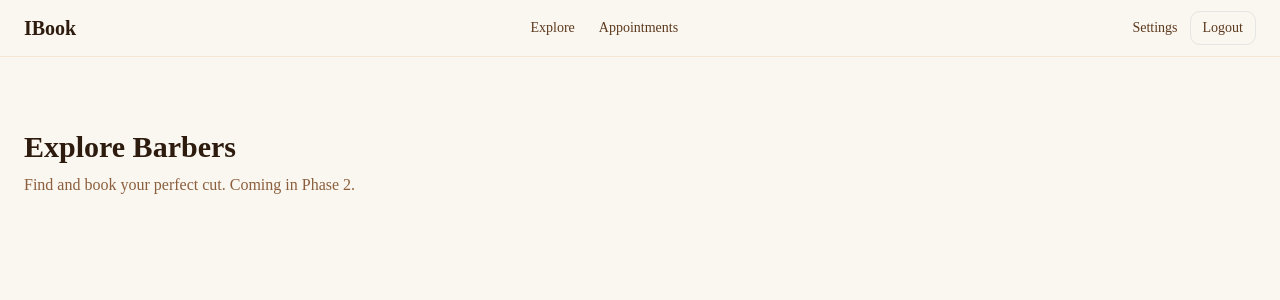
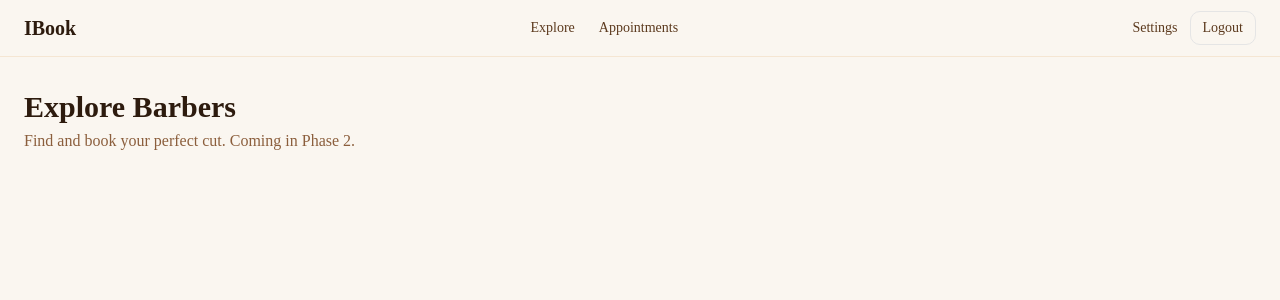
Before and after one commit to tabassum-allamova/IBook, a Next.js app in the folder frontend/: page /customer/explore in a window 1280 px wide. Shown: the top 300 px of the page. Built offline with nearby package versions, Linux system fonts and the light colour scheme.

Commit message:
fixed page header spacing

```diff
--- a/frontend/src/app/barber/dashboard/page.tsx
+++ b/frontend/src/app/barber/dashboard/page.tsx
@@ -1,10 +1,12 @@
 export default function BarberDashboardPage() {
   return (
-    <div className="py-2">
-      <h1 className="text-3xl font-bold text-ibook-brown-900">Your Appointments</h1>
-      <p className="mt-2 text-ibook-brown-500">
-        Manage your upcoming appointments. Coming in Phase 3.
-      </p>
+    <div>
+      <div className="mb-8">
+        <h1 className="text-3xl font-bold text-ibook-brown-900">Your Appointments</h1>
+        <p className="mt-1 text-ibook-brown-500">
+          Manage your upcoming appointments. Coming in Phase 3.
+        </p>
+      </div>
     </div>
   )
 }
--- a/frontend/src/app/customer/explore/page.tsx
+++ b/frontend/src/app/customer/explore/page.tsx
@@ -1,10 +1,12 @@
 export default function ExplorePage() {
   return (
-    <div className="py-10">
-      <h1 className="text-3xl font-bold text-ibook-brown-900">Explore Barbers</h1>
-      <p className="mt-2 text-ibook-brown-500">
-        Find and book your perfect cut. Coming in Phase 2.
-      </p>
+    <div>
+      <div className="mb-8">
+        <h1 className="text-3xl font-bold text-ibook-brown-900">Explore Barbers</h1>
+        <p className="mt-1 text-ibook-brown-500">
+          Find and book your perfect cut. Coming in Phase 2.
+        </p>
+      </div>
     </div>
   )
 }
--- a/frontend/src/app/owner/overview/page.tsx
+++ b/frontend/src/app/owner/overview/page.tsx
@@ -1,10 +1,12 @@
 export default function OwnerOverviewPage() {
   return (
-    <div className="py-2">
-      <h1 className="text-3xl font-bold text-ibook-brown-900">Shop Overview</h1>
-      <p className="mt-2 text-ibook-brown-500">
-        Manage your shop and barbers. Coming in Phase 2.
-      </p>
+    <div>
+      <div className="mb-8">
+        <h1 className="text-3xl font-bold text-ibook-brown-900">Shop Overview</h1>
+        <p className="mt-1 text-ibook-brown-500">
+          Manage your shop and barbers. Coming in Phase 2.
+        </p>
+      </div>
     </div>
   )
 }
```
